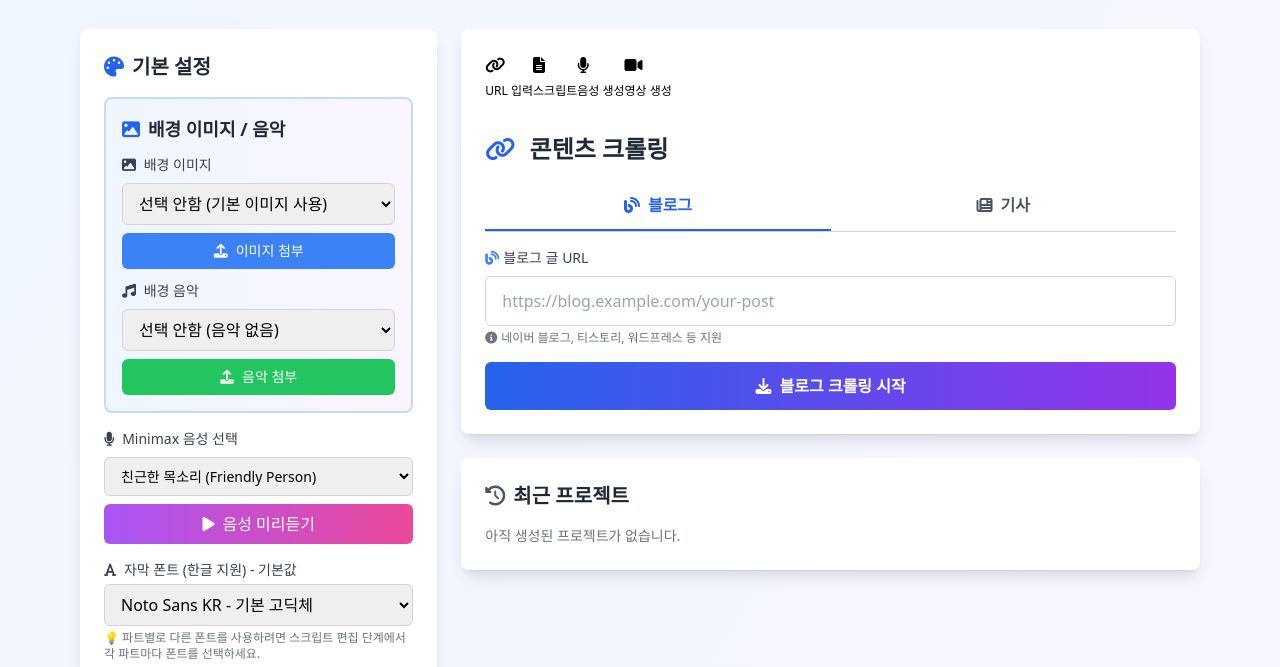
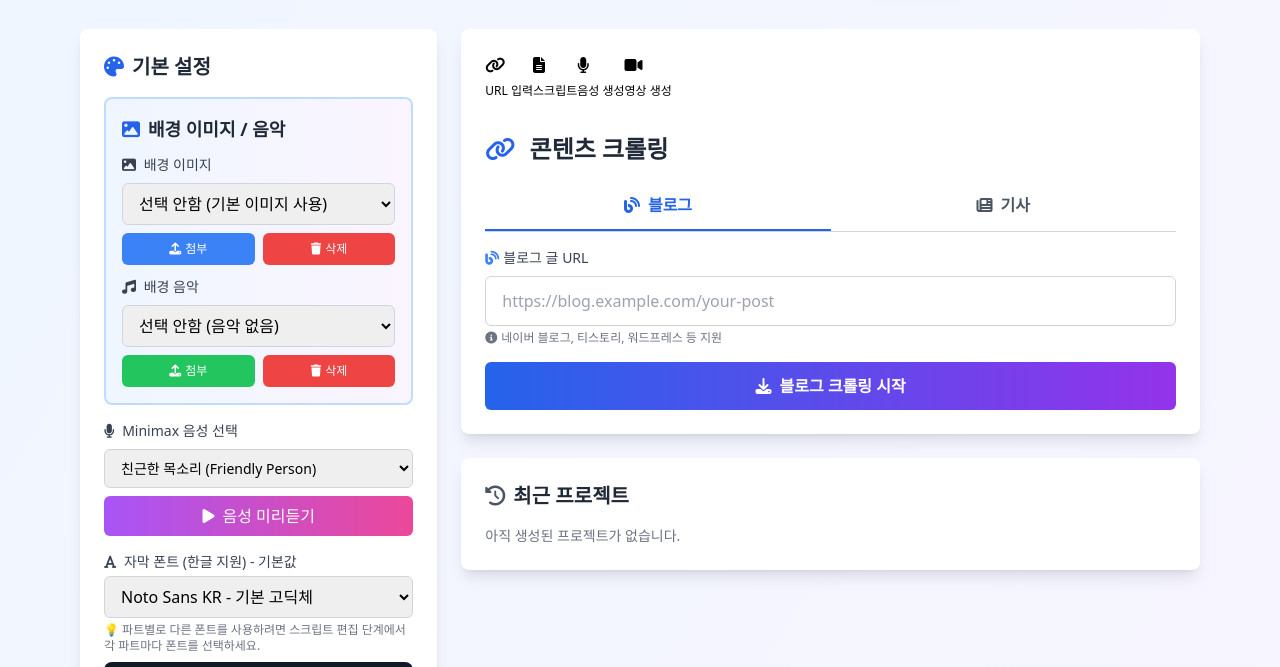
Before and after one commit to hompystory-coder/youtube-shorts-generator, a website: page public/index.html in a window 1280 px wide. Shown: the part 107-774 px from the top of the page. Drawn offline with nearby package versions, Linux system fonts and the light colour scheme; a web font is replaced by a local one.

Commit message:
Add delete buttons for background images/music with smaller upload buttons

```diff
--- a/public/index.html
+++ b/public/index.html
@@ -162,13 +162,20 @@
                                         <select id="bgImageSelect" class="w-full px-3 py-2 border border-gray-300 rounded-md focus:outline-none focus:ring-2 focus:ring-blue-500 mb-2">
                                             <option value="">선택 안함 (기본 이미지 사용)</option>
                                         </select>
-                                        <!-- 이미지 업로드 버튼 -->
+                                        <!-- 이미지 업로드/삭제 버튼 -->
+                                        <div class="flex gap-2">
                                             <input type="file" id="bgImageUpload" accept="image/*" class="hidden" onchange="handleBgImageUpload(event)">
                                             <button onclick="document.getElementById('bgImageUpload').click()"
-                                            class="w-full px-3 py-2 bg-blue-500 text-white rounded-md hover:bg-blue-600 transition flex items-center justify-center gap-2 text-sm">
+                                                class="flex-1 px-3 py-2 bg-blue-500 text-white rounded-md hover:bg-blue-600 transition flex items-center justify-center gap-1 text-xs">
                                                 <i class="fas fa-upload"></i>
-                                            이미지 첨부
+                                                첨부
                                             </button>
+                                            <button onclick="handleBgImageDelete()"
+                                                class="flex-1 px-3 py-2 bg-red-500 text-white rounded-md hover:bg-red-600 transition flex items-center justify-center gap-1 text-xs">
+                                                <i class="fas fa-trash"></i>
+                                                삭제
+                                            </button>
+                                        </div>
                                     </div>
 
                                     <!-- 배경 음악 선택 -->
@@ -179,13 +186,20 @@
                                         <select id="bgMusicSelect" class="w-full px-3 py-2 border border-gray-300 rounded-md focus:outline-none focus:ring-2 focus:ring-blue-500 mb-2">
                                             <option value="">선택 안함 (음악 없음)</option>
                                         </select>
-                                        <!-- 음악 업로드 버튼 -->
+                                        <!-- 음악 업로드/삭제 버튼 -->
+                                        <div class="flex gap-2">
                                             <input type="file" id="bgMusicUpload" accept="audio/*" class="hidden" onchange="handleBgMusicUpload(event)">
                                             <button onclick="document.getElementById('bgMusicUpload').click()"
-                                            class="w-full px-3 py-2 bg-green-500 text-white rounded-md hover:bg-green-600 transition flex items-center justify-center gap-2 text-sm">
+                                                class="flex-1 px-3 py-2 bg-green-500 text-white rounded-md hover:bg-green-600 transition flex items-center justify-center gap-1 text-xs">
                                                 <i class="fas fa-upload"></i>
-                                            음악 첨부
+                                                첨부
                                             </button>
+                                            <button onclick="handleBgMusicDelete()"
+                                                class="flex-1 px-3 py-2 bg-red-500 text-white rounded-md hover:bg-red-600 transition flex items-center justify-center gap-1 text-xs">
+                                                <i class="fas fa-trash"></i>
+                                                삭제
+                                            </button>
+                                        </div>
                                     </div>
                                 </div>
                             </div>
--- a/public/static/app.js
+++ b/public/static/app.js
@@ -980,6 +980,60 @@ async function handleBgMusicUpload(event) {
     event.target.value = '';
 }
 
+// Background Image Delete Handler
+function handleBgImageDelete() {
+    const select = document.getElementById('bgImageSelect');
+    const selectedValue = select.value;
+
+    if (!selectedValue) {
+        alert('삭제할 배경 이미지를 먼저 선택해주세요.');
+        return;
+    }
+
+    if (!confirm('선택한 배경 이미지를 삭제하시겠습니까?')) {
+        return;
+    }
+
+    // Remove from array
+    const imageIndex = userBackgroundImages.findIndex(img => img.id == selectedValue);
+    if (imageIndex > -1) {
+        const deletedImage = userBackgroundImages.splice(imageIndex, 1)[0];
+        console.log('🗑️ 배경 이미지 삭제됨:', deletedImage.name);
+
+        // Update dropdown
+        populateBgImageSelect();
+
+        alert(`✅ 배경 이미지 "${deletedImage.name}"가 삭제되었습니다.`);
+    }
+}
+
+// Background Music Delete Handler
+function handleBgMusicDelete() {
+    const select = document.getElementById('bgMusicSelect');
+    const selectedValue = select.value;
+
+    if (!selectedValue) {
+        alert('삭제할 배경 음악을 먼저 선택해주세요.');
+        return;
+    }
+
+    if (!confirm('선택한 배경 음악을 삭제하시겠습니까?')) {
+        return;
+    }
+
+    // Remove from array
+    const musicIndex = userBackgroundMusic.findIndex(music => music.id == selectedValue);
+    if (musicIndex > -1) {
+        const deletedMusic = userBackgroundMusic.splice(musicIndex, 1)[0];
+        console.log('🗑️ 배경 음악 삭제됨:', deletedMusic.name);
+
+        // Update dropdown
+        populateBgMusicSelect();
+
+        alert(`✅ 배경 음악 "${deletedMusic.name}"이 삭제되었습니다.`);
+    }
+}
+
 // Make functions globally accessible
 window.previewVoice = previewVoice;
 window.onStageChanged = onStageChanged;
@@ -988,6 +1042,8 @@ window.displayBlogImages = displayBlogImages;
 window.loadUserBackgrounds = loadUserBackgrounds;
 window.handleBgImageUpload = handleBgImageUpload;
 window.handleBgMusicUpload = handleBgMusicUpload;
+window.handleBgImageDelete = handleBgImageDelete;
+window.handleBgMusicDelete = handleBgMusicDelete;
 
 console.log('✅ Global functions registered');
 // Deployed at: Mon Dec  1 06:20:30 UTC 2025
```
Lines whose indentation alone changed are shown as unchanged.
